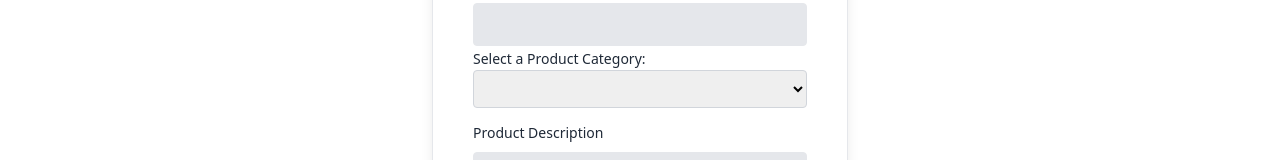
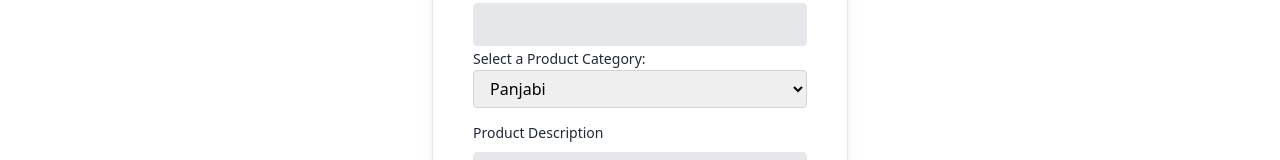
Before and after one commit to BabriWala/old-friends-client, a React (Create React App) app: page /addAProduct in a window 1280 px wide. Shown: the part 500-660 px from the top of the page. Built offline with nearby package versions, Linux system fonts and the light colour scheme; no server answers.

Commit message:
Products added per category 3 in mongodb

```diff
--- a/package.json
+++ b/package.json
@@ -11,6 +11,7 @@
     "react": "^18.2.0",
     "react-dom": "^18.2.0",
     "react-hook-form": "^7.39.7",
+    "react-hot-toast": "^2.4.0",
     "react-router-dom": "^6.4.3",
     "react-scripts": "5.0.1",
     "web-vitals": "^2.1.4"
--- a/src/App.js
+++ b/src/App.js
@@ -1,10 +1,12 @@
 import { RouterProvider } from 'react-router';
 import {router} from '../src/Routes/Routes/Routes';
+import {Toaster} from 'react-hot-toast'
 
 function App() {
   return (
     <>
     <RouterProvider router={router}></RouterProvider>
+    <Toaster/>
     </>
   );
 }
--- a/src/Pages/AddedAProduct/AddedAProduct.js
+++ b/src/Pages/AddedAProduct/AddedAProduct.js
@@ -1,6 +1,7 @@
 import React, { useContext, useEffect, useState } from "react";
 import { Link } from "react-router-dom";
 import { useForm } from "react-hook-form";
+import {toast} from 'react-hot-toast';
 
 import axios from "axios";
 import { AuthContext } from "../../Context/AuthProvider";
@@ -17,7 +18,7 @@ const AddedAProduct = () => {
 
   // const email = user.email;
   const [currentUser] = useCurrentUser(user?.email);
-  console.log(currentUser);
+  // console.log(currentUser);
   // console.log(user.email)
 
 
@@ -59,8 +60,15 @@ const AddedAProduct = () => {
         sellerImg: currentUser.photoURL,
         sellerEmail: currentUser.email,
         sellerStatus: currentUser.status,
-        sellerRole: currentUser.role
+        role: currentUser.role
       }
+
+      axios.post(`http://localhost:5000/products`, product)
+      .then(res => {
+        if(res.data.acknowledged){
+          toast.success('Product Added SuccessFully')
+        }
+      })
 
     // console.log(product);
     })
@@ -209,7 +217,7 @@ const AddedAProduct = () => {
                     transition
                     ease-in-out
                     m-0
-                    focus:text-gray-700  focus:outline-none" aria-label="Default select example" {...register("location", { required: true })}>
+                    focus:text-gray-700  focus:outline-none" aria-label="Default select example" {...register("category", { required: true })}>
                         <option defaultValue value="panjabi">Panjabi</option>
                         <option value="t-shirts">T-Shirts</option>
                         <option value="jacket">Jacket</option>
--- a/src/Routes/Routes/Routes.js
+++ b/src/Routes/Routes/Routes.js
@@ -15,7 +15,7 @@ export const router = createBrowserRouter([
         errorElement: <NotFound></NotFound>,
         children: [
             {
-                path: '/home',
+                path: '/',
                 element: <Home></Home>
             },
             {
```
Also changed, not shown: __work.txt (added), 1 other file (tests, documents, lock files or other folders).
